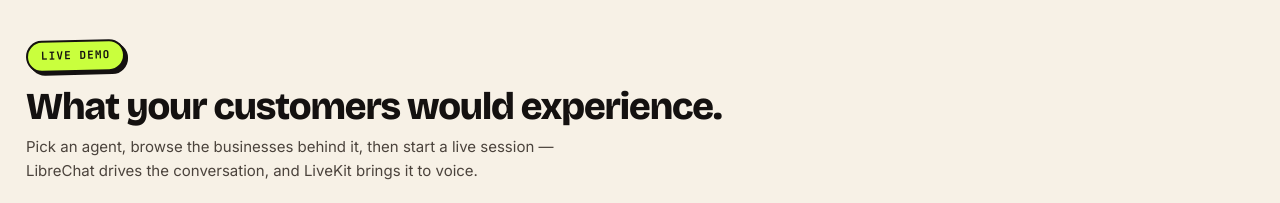
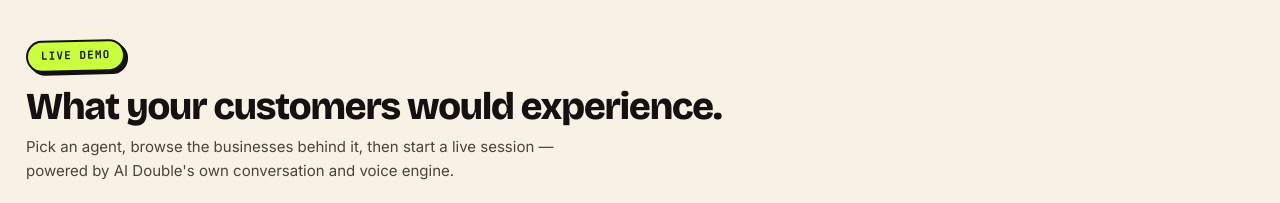
Before and after one commit to HITESHANDE/AIdouble, an Angular app: page / in a window 1280 px wide. Shown: the part 1020-1223 px from the top of the page. Built offline with nearby package versions, Linux system fonts and the light colour scheme; no server answers.

Commit message:
Stop naming underlying vendors in user-facing copy
Voice/chat status text and the fallback demo message referenced
LibreChat and LiveKit by name; reworded to describe the experience
without exposing which third-party services power it.

```diff
--- a/src/app/experience/workbench/workbench.html
+++ b/src/app/experience/workbench/workbench.html
@@ -3,7 +3,7 @@
     <div>
       <span class="xz-stepnote">Live demo</span>
       <h1>What your customers would experience.</h1>
-      <p>Pick an agent, browse the businesses behind it, then start a live session — LibreChat drives the conversation, and LiveKit brings it to voice.</p>
+      <p>Pick an agent, browse the businesses behind it, then start a live session — powered by AI Double's own conversation and voice engine.</p>
     </div>
   </div>
 
@@ -133,7 +133,7 @@
             <span class="xz-statusline">{{ connected() ? 'Connected' : calling() ? 'Connecting…' : 'Press to start' }}</span>
             <p class="xz-privacy">
               <svg viewBox="0 0 24 24" aria-hidden="true"><path d="M12 22s8-4 8-10V5l-8-3-8 3v7c0 6 8 10 8 10z"/></svg>
-              <span>{{ connected() ? 'LibreChat drafted the reply and LiveKit is reading it aloud.' : 'Uses your mic, right in the browser. No app, no download.' }}</span>
+              <span>{{ connected() ? 'Your agent drafted the reply and read it aloud.' : 'Uses your mic, right in the browser. No app, no download.' }}</span>
             </p>
             <div class="xz-asks">
               @for (p of agent().prompts; track p) {
--- a/src/app/experience/workbench/workbench.ts
+++ b/src/app/experience/workbench/workbench.ts
@@ -386,7 +386,7 @@ export class XzWorkbench implements OnInit {
       this.chatPending.set(false);
       this.chatMessages.update((list) => [
         ...list,
-        { role: 'agent', text: `Once LibreChat is wired in, ${agentName}'s real answer shows up right here.` },
+        { role: 'agent', text: `Once ${agentName} is connected, its real answer shows up right here.` },
       ]);
     }, 1200);
   }
```
